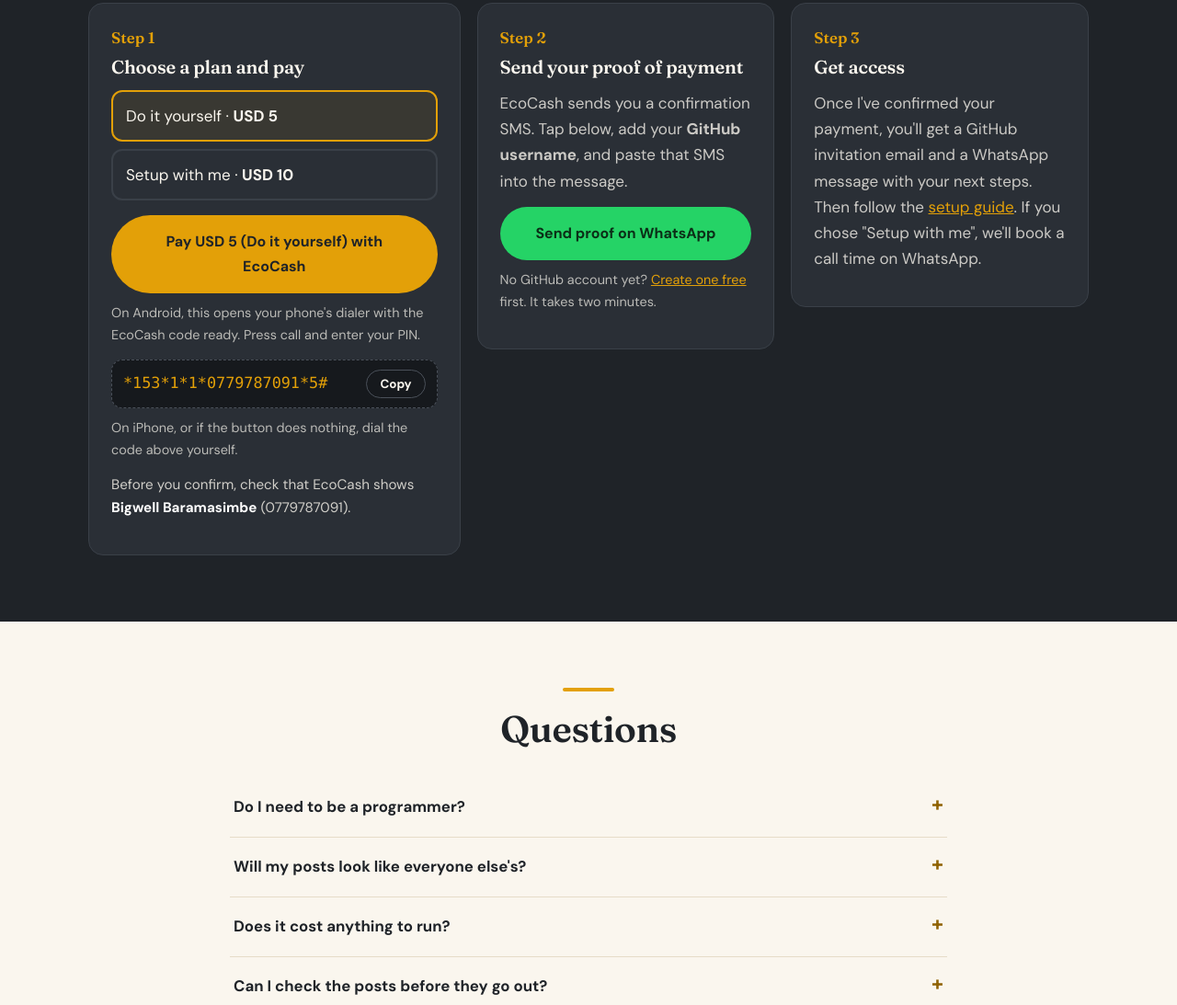
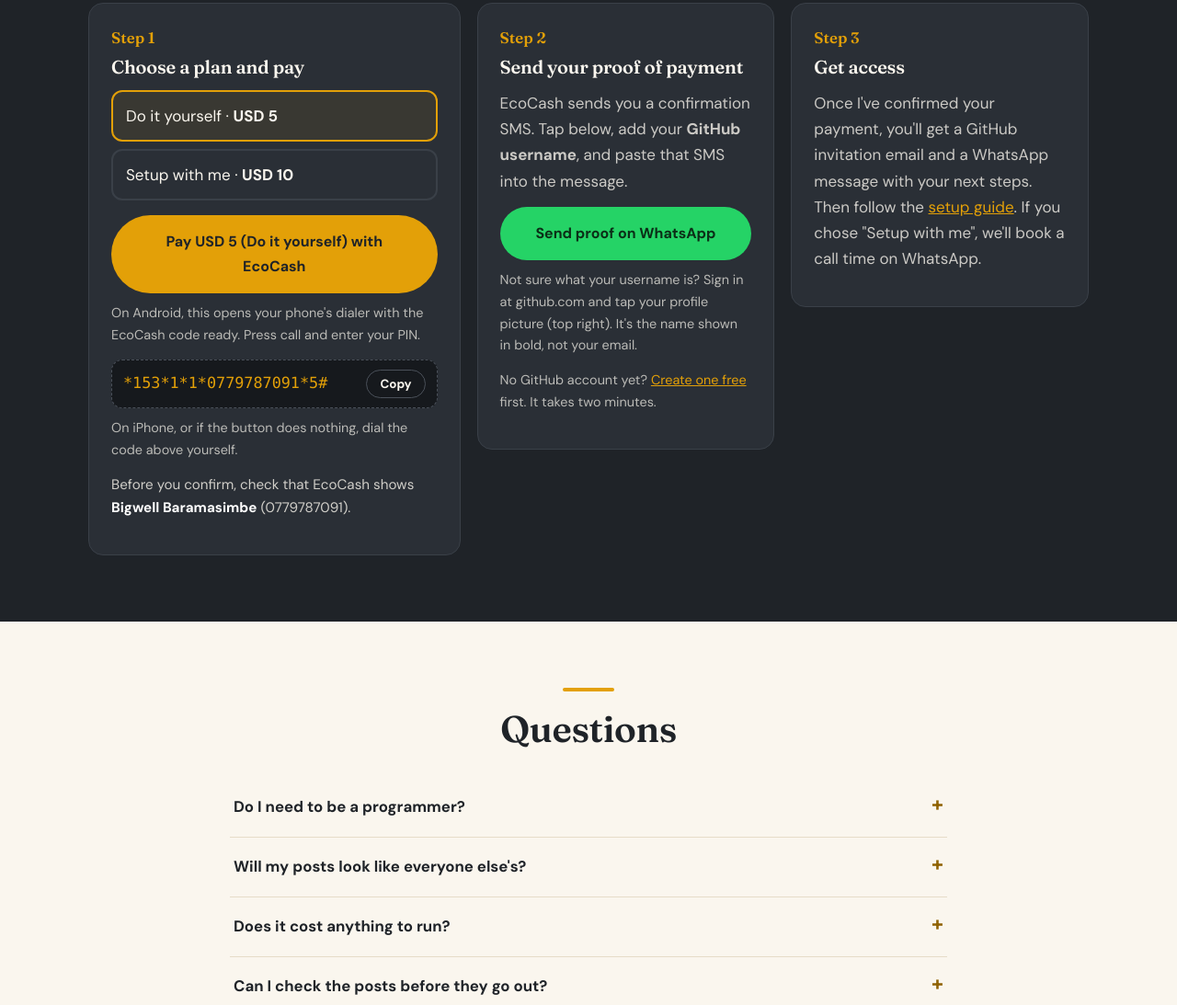
Before and after one commit to bigwellbara/firmwarenerds-poster, a plain HTML site: page index.html in a window 1280 px wide. Shown: the part 4702-5795 px from the top of the page at 92% size. Drawn offline with Linux system fonts and the light colour scheme.

Commit message:
Explain where buyers find their GitHub username
Co-Authored-By: Claude Opus 5.5 <noreply@anthropic.com>

```diff
--- a/index.html
+++ b/index.html
@@ -201,6 +201,7 @@
           <h3>Send your proof of payment</h3>
           <p class="muted">EcoCash sends you a confirmation SMS. Tap below, add your <b>GitHub username</b>, and paste that SMS into the message.</p>
           <a id="send-proof" class="btn btn-whatsapp btn-block" href="#" target="_blank" rel="noopener">Send proof on WhatsApp</a>
+          <p class="note">Not sure what your username is? Sign in at github.com and tap your profile picture (top right). It's the name shown in bold, not your email.</p>
           <p class="note">No GitHub account yet? <a href="https://github.com/signup" target="_blank" rel="noopener">Create one free</a> first. It takes two minutes.</p>
         </div>
 
```
